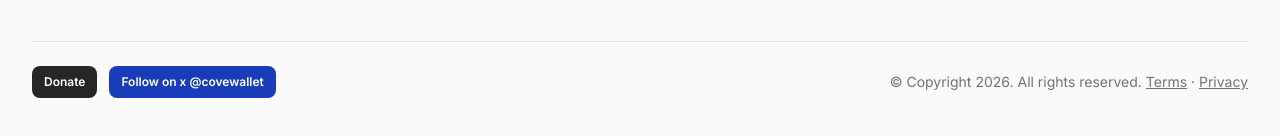
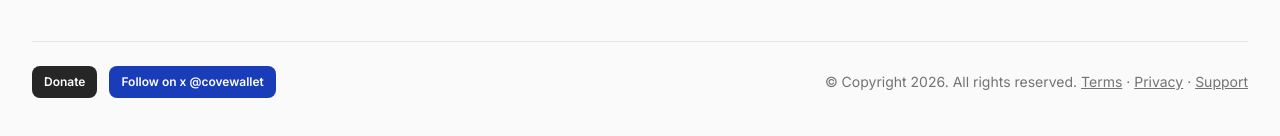
Before and after one commit to praveenperera/cove-website, a Next.js app: page /terms in a window 1280 px wide. Shown: the part 4427-4563 px from the top of the page. Built offline with nearby package versions, Linux system fonts and the light colour scheme.

Commit message:
Add footer support link

```diff
--- a/src/components/Footer.tsx
+++ b/src/components/Footer.tsx
@@ -71,7 +71,14 @@
             &middot;{' '}
             <Link href="/privacy" className="underline hover:text-gray-700">
               Privacy
-            </Link>
+            </Link>{' '}
+            &middot;{' '}
+            <a
+              href="mailto:support@covebitcoinwallet.com"
+              className="underline hover:text-gray-700"
+            >
+              Support
+            </a>
           </p>
           <div className="flex gap-3">
             <Button
```
